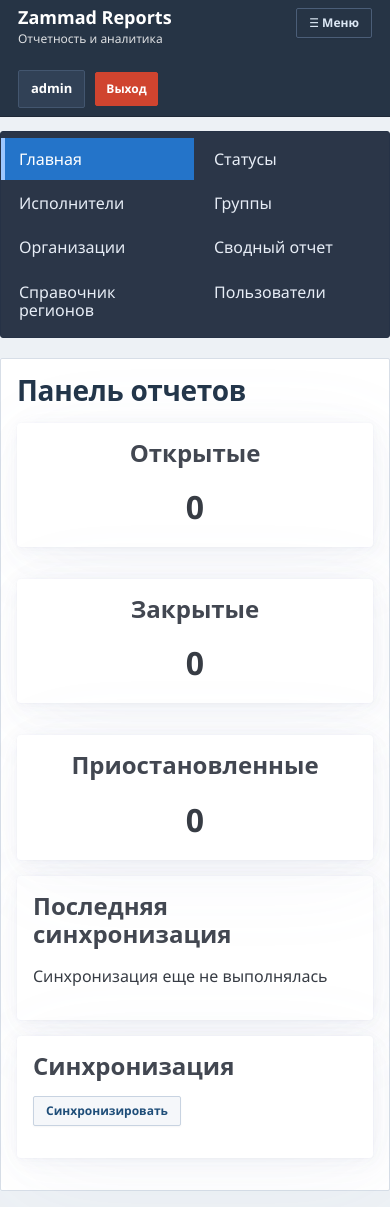
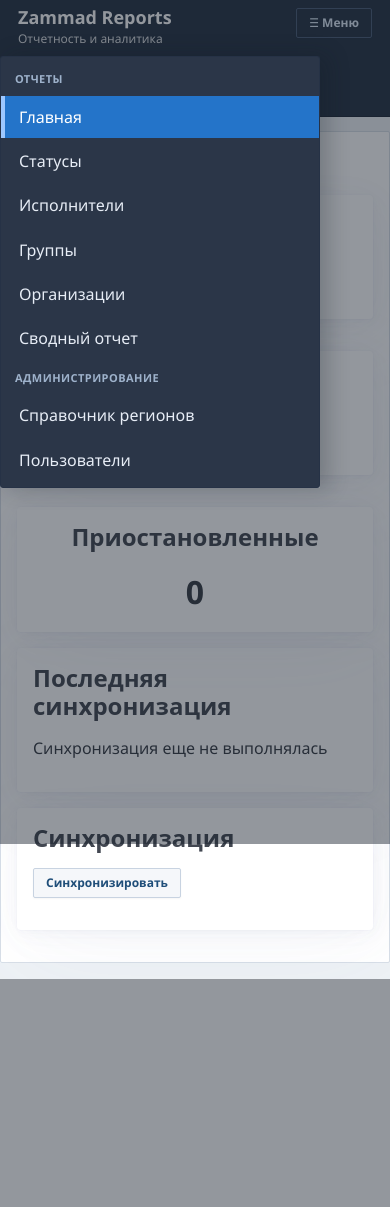
Before and after one commit to lekha100101/zammad-reports, a FastAPI app: page / in a window 390 px wide, after a click on "☰ Меню". After the commit the page ends 979 px from the top, so only its background shows below. Run offline with FastAPI, Linux system fonts and the light colour scheme; the visitor is signed in with stand-in values (Sample User, id 1); some libraries are stand-ins or nearby versions.

Commit message:
Add robust mobile drawer menu and structured sidebar sections

```diff
--- /dev/null
+++ b/app/static/app.js
@@ -0,0 +1,48 @@
+(() => {
+  const toggle = document.getElementById("menuToggle");
+  const sideNav = document.getElementById("sideNav");
+  const overlay = document.getElementById("menuOverlay");
+  const body = document.body;
+
+  if (!toggle || !sideNav || !overlay) return;
+
+  const mobileQuery = window.matchMedia("(max-width: 1100px)");
+
+  const syncMenuState = () => {
+    const mobile = mobileQuery.matches;
+    const open = body.classList.contains("menu-open");
+
+    if (!mobile) {
+      body.classList.remove("menu-open");
+      sideNav.hidden = false;
+      overlay.hidden = true;
+      toggle.setAttribute("aria-expanded", "false");
+      return;
+    }
+
+    sideNav.hidden = !open;
+    overlay.hidden = !open;
+    toggle.setAttribute("aria-expanded", open ? "true" : "false");
+  };
+
+  const closeMenu = () => {
+    body.classList.remove("menu-open");
+    syncMenuState();
+  };
+
+  toggle.addEventListener("click", () => {
+    body.classList.toggle("menu-open");
+    syncMenuState();
+  });
+
+  overlay.addEventListener("click", closeMenu);
+
+  document.addEventListener("keydown", (event) => {
+    if (event.key === "Escape") {
+      closeMenu();
+    }
+  });
+
+  mobileQuery.addEventListener("change", syncMenuState);
+  syncMenuState();
+})();
--- a/app/static/style.css
+++ b/app/static/style.css
@@ -111,6 +111,15 @@ main.container,
   border-radius: 2px;
 }
 
+.side-nav-section {
+  padding: 8px 14px 6px;
+  font-size: 11px;
+  font-weight: 700;
+  letter-spacing: 0.04em;
+  text-transform: uppercase;
+  color: #9eb2cb;
+}
+
 .side-nav .menu-btn {
   display: block !important;
   width: 100% !important;
@@ -137,6 +146,13 @@ main.container,
   border-left-color: #8dc7ff !important;
   color: #ffffff !important;
   box-shadow: none;
+}
+
+.menu-overlay {
+  position: fixed;
+  inset: 0;
+  z-index: 40;
+  background: rgba(21, 30, 42, 0.46);
 }
 
 .topbar-right {
@@ -717,19 +733,31 @@ td.nested,
   }
 
   .left-sidebar {
-    display: none;
-    position: static;
-    order: -1;
-    margin-bottom: 10px;
+    display: block;
+    position: fixed;
+    top: 56px;
+    left: 0;
+    z-index: 50;
+    width: min(320px, 88vw);
+    max-height: calc(100vh - 56px);
+    overflow: auto;
+    margin-bottom: 0;
+    transform: translateX(-105%);
+    transition: transform 0.2s ease;
+    box-shadow: 8px 0 20px rgba(15, 24, 34, 0.24);
   }
 
   body.menu-open .left-sidebar {
-    display: block;
+    transform: translateX(0);
+  }
+
+  body.menu-open {
+    overflow: hidden;
   }
 
   .side-nav {
-    display: grid;
-    grid-template-columns: repeat(auto-fill, minmax(180px, 1fr));
+    display: flex;
+    min-height: 100%;
   }
 }
 
--- a/app/templates/base.html
+++ b/app/templates/base.html
@@ -31,13 +31,16 @@
     <div class="layout-shell">
       {% if current_user %}
       <aside class="left-sidebar" id="sideNav">
-        <nav class="side-nav">
+        <nav class="side-nav" aria-label="Основная навигация">
+          <div class="side-nav-section">Отчеты</div>
           <a href="/" class="menu-btn {% if request.url.path == '/' %}active{% endif %}">Главная</a>
           <a href="/reports/statuses" class="menu-btn {% if request.url.path == '/reports/statuses' %}active{% endif %}">Статусы</a>
           <a href="/reports/agents" class="menu-btn {% if request.url.path == '/reports/agents' %}active{% endif %}">Исполнители</a>
           <a href="/reports/groups" class="menu-btn {% if request.url.path == '/reports/groups' %}active{% endif %}">Группы</a>
           <a href="/reports/organizations" class="menu-btn {% if request.url.path == '/reports/organizations' %}active{% endif %}">Организации</a>
           <a href="/reports/regional-summary" class="menu-btn {% if request.url.path == '/reports/regional-summary' %}active{% endif %}">Сводный отчет</a>
+
+          <div class="side-nav-section">Администрирование</div>
           <a href="/admin/regions/" class="menu-btn {% if request.url.path.startswith('/admin/regions') %}active{% endif %}">Справочник регионов</a>
           <a href="/admin/users" class="menu-btn {% if request.url.path.startswith('/admin/users') %}active{% endif %}">Пользователи</a>
         </nav>
@@ -48,38 +51,8 @@
         {% block content %}{% endblock %}
       </section>
     </div>
+    <div class="menu-overlay" id="menuOverlay" hidden></div>
   </main>
-  {% if current_user %}
-  <script>
-    (function () {
-      const toggle = document.getElementById('menuToggle');
-      const body = document.body;
-      const sideNav = document.getElementById('sideNav');
-      if (!toggle || !sideNav) return;
-
-      const mobileQuery = window.matchMedia('(max-width: 1100px)');
-
-      function syncMenuState() {
-        if (mobileQuery.matches) {
-          const isOpen = body.classList.contains('menu-open');
-          sideNav.hidden = !isOpen;
-          toggle.setAttribute('aria-expanded', isOpen ? 'true' : 'false');
-        } else {
-          body.classList.remove('menu-open');
-          sideNav.hidden = false;
-          toggle.setAttribute('aria-expanded', 'false');
-        }
-      }
-
-      toggle.addEventListener('click', function () {
-        body.classList.toggle('menu-open');
-        syncMenuState();
-      });
-
-      mobileQuery.addEventListener('change', syncMenuState);
-      syncMenuState();
-    })();
-  </script>
-  {% endif %}
+  <script src="/static/app.js"></script>
 </body>
 </html>
```
